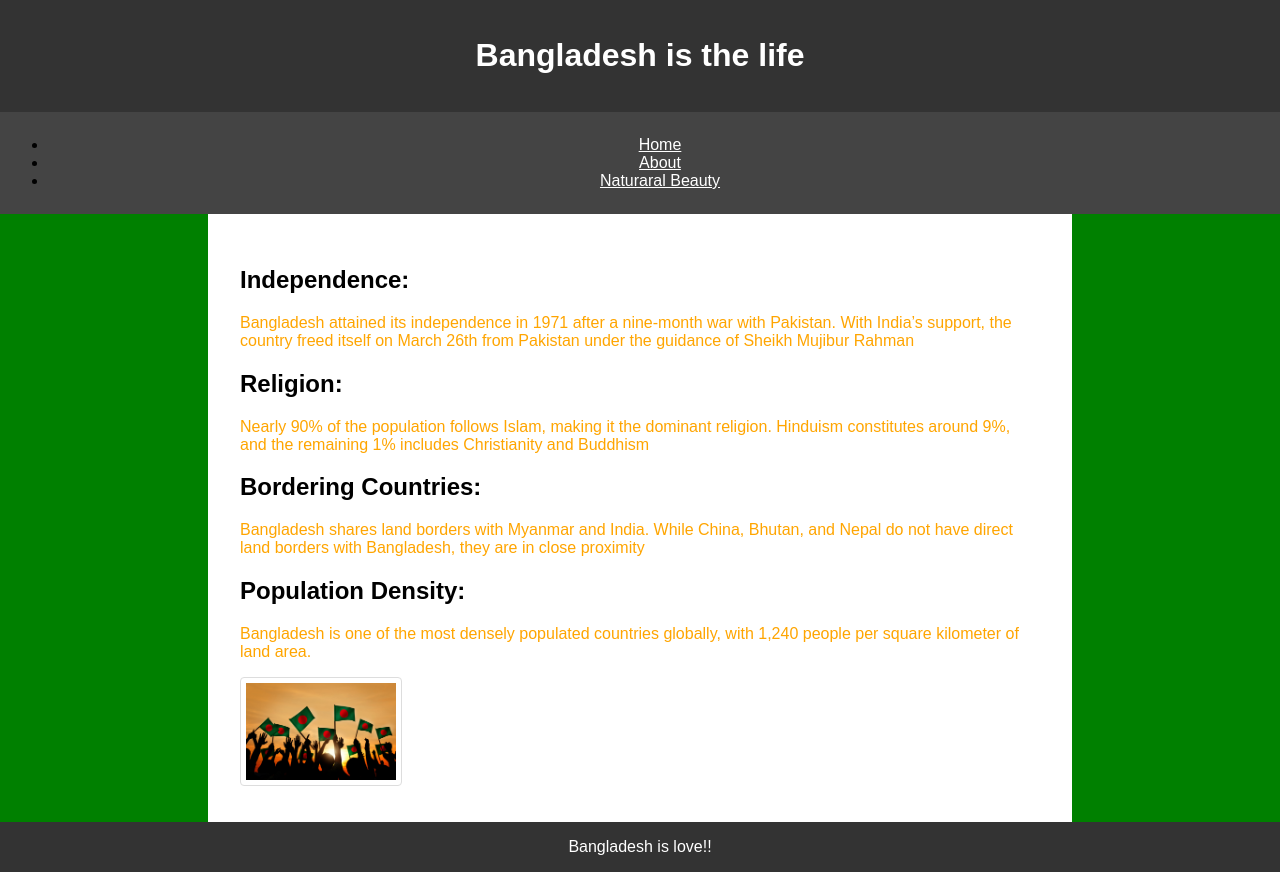
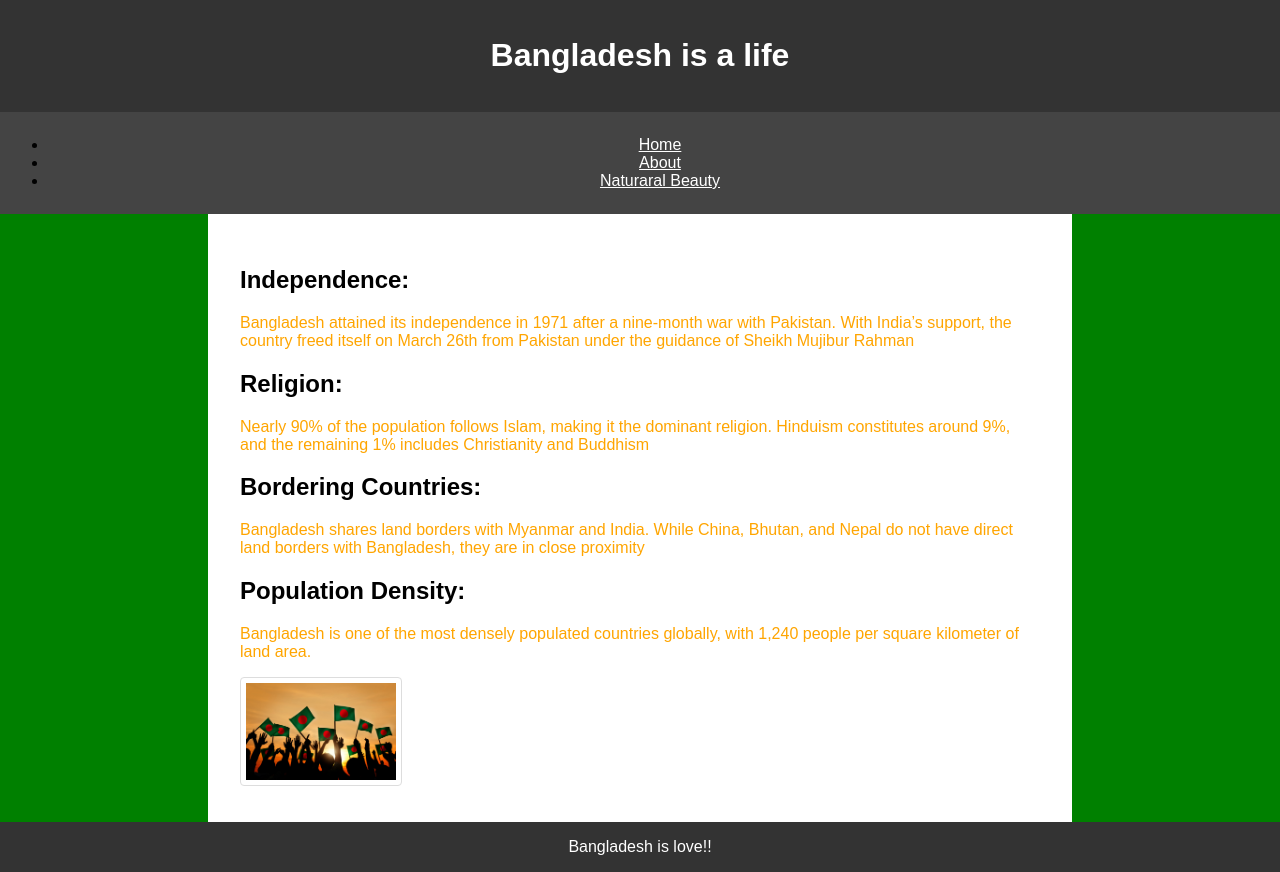
Before and after one commit to sakibul2024/Sakibul, a plain HTML site: page about.html in a window 1280 px wide. Drawn offline with Linux system fonts and the light colour scheme.

Commit message:
Update about.html

```diff
--- a/about.html
+++ b/about.html
@@ -9,7 +9,7 @@
   </head>
 <body>
     <header>
-        <h1>Bangladesh is the life</h1>
+        <h1>Bangladesh is a life</h1>
     </header>
     <nav>
         <ul>
```
